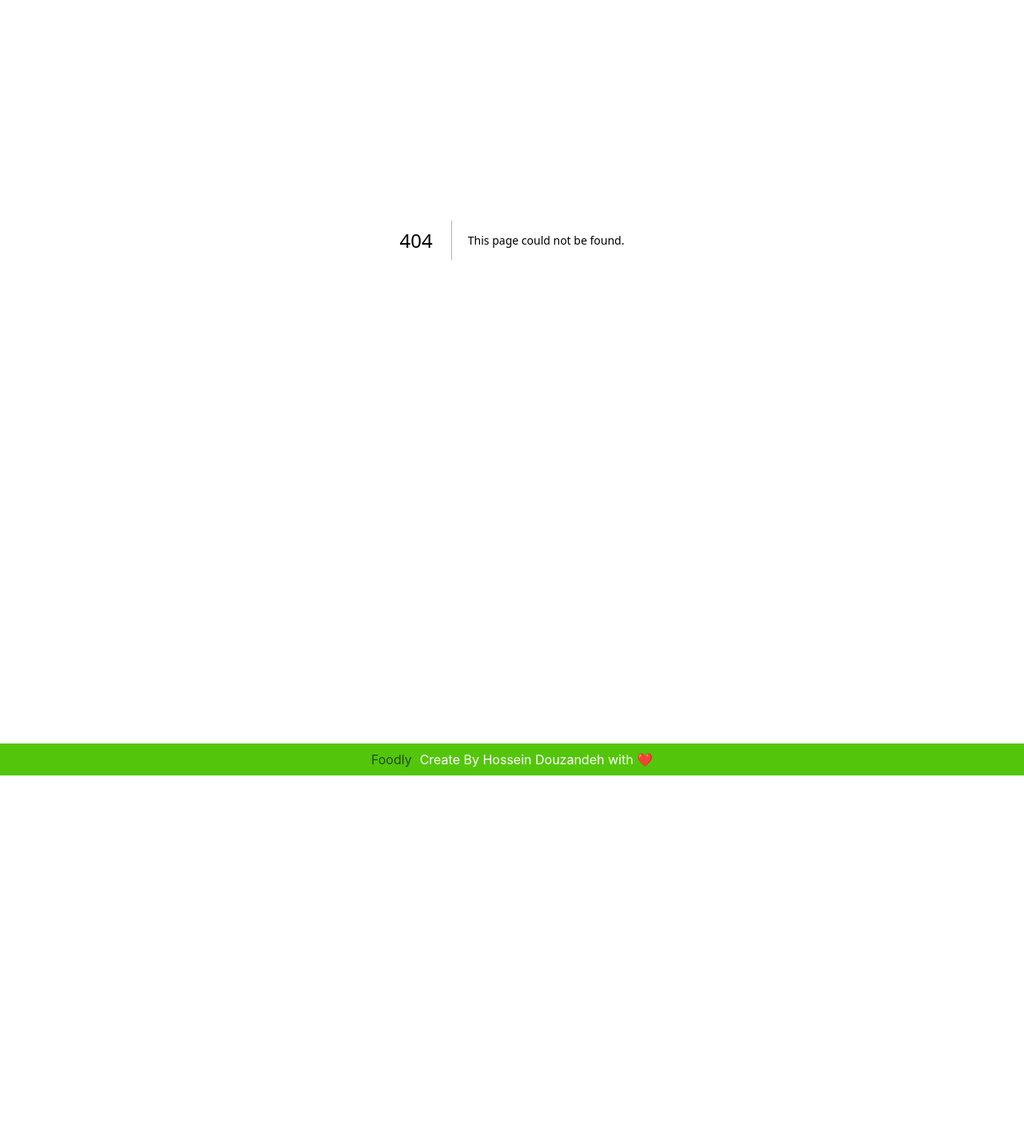
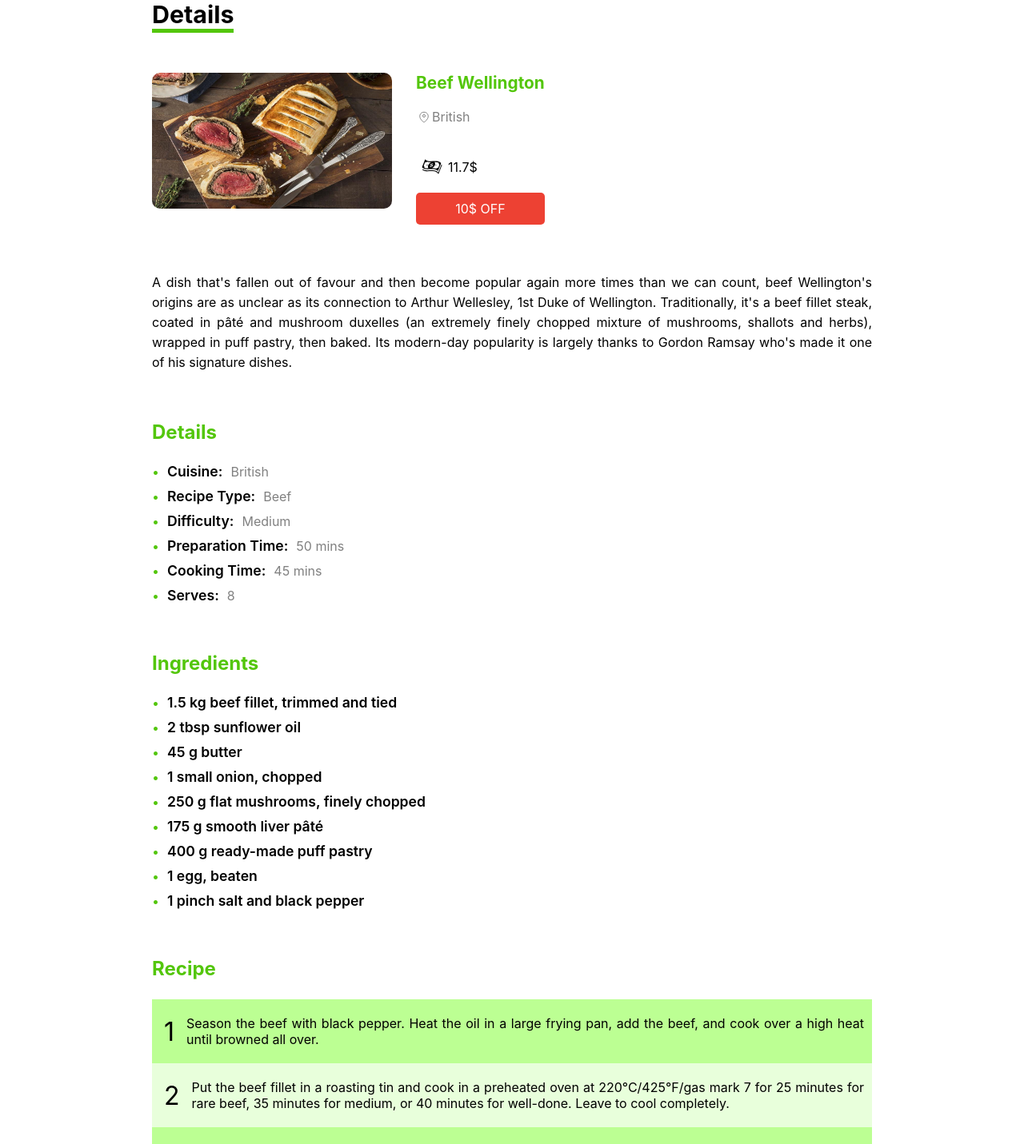
Before and after one commit to Douzandeh/Foodly, a Next.js app: page /menu/1 in a window 1280 px wide. Before the commit this address had no page. Shown: the part 164-1595 px from the top of the page at 80% size. Before the commit the page ends 1134 px from the top, so only its background shows below. Built offline with nearby package versions, Linux system fonts and the light colour scheme; data requests are answered from the project's data file.

Commit message:
feat: add food detail page with dynamic route

```diff
--- /dev/null
+++ b/src/app/menu/[id]/page.js
@@ -0,0 +1,33 @@
+import DetailsPage from "@/components/template/DetailsPage";
+import { notFound } from "next/navigation";
+
+export async function generateStaticParams() {
+  const res = await fetch("http://localhost:4000/data");
+  const data = await res.json();
+
+  return data.slice(0, 10).map((food) => ({
+    id: food.id.toString(),
+  }));
+}
+
+async function Details({ params }) {
+  const { id } = await params;
+
+  const res = await fetch(`http://localhost:4000/data/${id}`, {
+    next: { revalidate: 10 },
+  });
+
+  if (!res.ok) {
+    notFound();
+  }
+
+  const data = await res.json();
+
+  if (!data.id) {
+    notFound();
+  }
+
+  return <DetailsPage {...data} />;
+}
+
+export default Details;
--- /dev/null
+++ b/src/components/template/DetailsPage.jsx
@@ -0,0 +1,78 @@
+import styles from "./DetailsPage.module.css";
+import Location from "../icons/Location";
+import Dollar from "../icons/Dollar";
+import Image from "next/image";
+
+function DetailsPage(props) {
+  const {
+    id,
+    name,
+    price,
+    discount,
+    introduction,
+    details,
+    ingredients,
+    recipe,
+  } = props;
+
+  return (
+    <div className={styles.container}>
+      <h2>Details</h2>
+      <div className={styles.subContainer}>
+        <div className={styles.banner}>
+          <Image width={500} height={170} src={`/images/${id}.jpeg`} alt={name} />
+          <div>
+            <h3>{name}</h3>
+            <span className={styles.location}>
+              <Location />
+              {details[0].Cuisine}
+            </span>
+            <span className={styles.price}>
+              <Dollar />
+              {discount ? (price * (100 - discount)) / 100 : price}$
+            </span>
+            {discount ? (
+              <span className={styles.discount}>{discount}$ OFF</span>
+            ) : null}
+          </div>
+        </div>
+        <div className={styles.introduction}>
+          <p>{introduction}</p>
+        </div>
+        <div className={styles.details}>
+          <h4>Details</h4>
+          <ul>
+            {details.map((detail, index) => (
+              <li key={index}>
+                <p>{Object.keys(detail)[0]}: </p>
+                <span>{Object.values(detail)[0]}</span>
+              </li>
+            ))}
+          </ul>
+        </div>
+        <div className={styles.details}>
+          <h4>Ingredients</h4>
+          <ul>
+            {ingredients.map((item, index) => (
+              <li key={index}>
+                <p>{item}</p>
+              </li>
+            ))}
+          </ul>
+        </div>
+        <div className={styles.recipe}>
+          <h4>Recipe</h4>
+          {recipe.map((item, index) => (
+            <div key={index} className={index % 2 ? styles.odd : styles.even}>
+              <span>{index + 1}</span>
+              <p>{item}</p>
+            </div>
+          ))}
+        </div>
+        <button>Add to Cart</button>
+      </div>
+    </div>
+  );
+}
+
+export default DetailsPage;
--- /dev/null
+++ b/src/components/template/DetailsPage.module.css
@@ -0,0 +1,155 @@
+.container {
+  max-width: 900px;
+  margin: auto;
+  margin-top: 100px;
+}
+
+.container h2 {
+  border-bottom: 5px solid #53c60b;
+  width: fit-content;
+  margin-bottom: 50px;
+  font-size: 1.9rem;
+}
+
+.banner {
+  display: flex;
+}
+
+.banner img {
+  width: 300px;
+  border-radius: 10px;
+}
+
+.banner div {
+  margin-left: 30px;
+}
+
+.banner h3 {
+  font-size: 1.3rem;
+  color: #53c60b;
+}
+
+.banner span {
+  display: flex;
+  align-items: center;
+}
+
+.location {
+  color: grey;
+  margin: 20px 0 40px;
+}
+
+.discount {
+  background-color: #ed4133;
+  color: white;
+  padding: 10px 0;
+  display: flex;
+  justify-content: center;
+  border-radius: 5px;
+  margin-top: 20px;
+}
+
+.introduction {
+  margin: 60px 0;
+  line-height: 25px;
+  text-align: justify;
+}
+
+.details {
+  margin-bottom: 60px;
+}
+
+.details h4 {
+  font-size: 1.5rem;
+  color: #53c60b;
+  margin: 24px 0;
+}
+
+.details ul {
+  list-style: none;
+}
+
+.details li {
+  display: flex;
+  align-items: center;
+  margin: 10px 0;
+}
+
+.details li::before {
+  content: "• ";
+  color: #53c60b;
+}
+
+.details p {
+  font-size: 1.1rem;
+  font-weight: 600;
+  margin: 0 10px;
+}
+
+.details span {
+  color: grey;
+}
+
+.recipe {
+  margin-bottom: 100px;
+}
+
+.recipe h4 {
+  font-size: 1.5rem;
+  color: #53c60b;
+  margin: 24px 0;
+}
+
+.recipe div {
+  display: flex;
+  align-items: center;
+  padding: 20px 10px;
+  text-align: justify;
+}
+
+.recipe span {
+  font-size: 2rem;
+  margin: 0 15px 0 5px;
+}
+
+.odd {
+  background-color: #e8ffdb;
+}
+
+.even {
+  background-color: #bcff93;
+}
+
+.container button {
+  width: 100%;
+  border: none;
+  background-color: #53c60b;
+  color: white;
+  padding: 15px;
+  font-size: 1.3rem;
+  border-radius: 10px;
+  cursor: pointer;
+  margin-bottom: 100px;
+}
+
+@media (max-width: 900px) {
+  .container {
+    padding: 20px;
+  }
+}
+
+@media (max-width: 600px) {
+  .container {
+    padding: 10px;
+  }
+  .banner {
+    flex-direction: column;
+  }
+  .banner div {
+    margin: 0;
+  }
+  .banner img {
+    width: 100%;
+    margin-bottom: 20px;
+  }
+}
```
